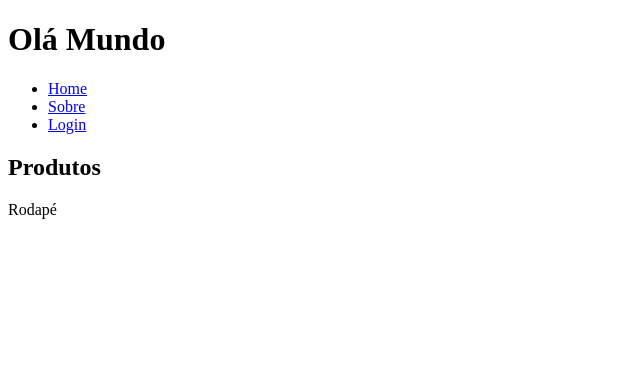
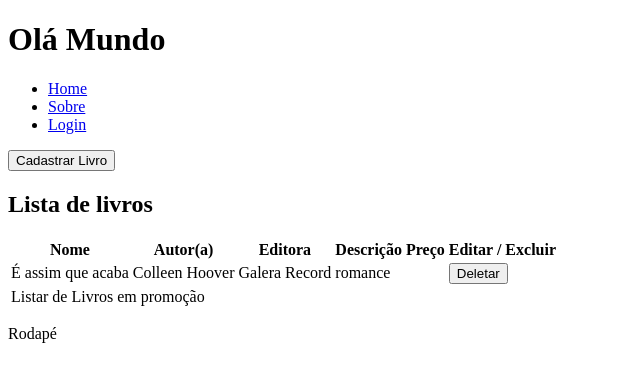
Before and after one commit to MarinnaSouza/app-react, a React (Vite) app: page /produtos in a window 1280 px wide. Shown: the top 382 px of the page, without its empty margins (0-640 px from the left). Built offline with nearby package versions, Linux system fonts and the light colour scheme; data requests are answered from the project's data file.

Commit message:
Listagem com o GET e Exclusão com o DELETE.

```diff
--- a/dados.json
+++ b/dados.json
@@ -1,20 +1,12 @@
 {
-    "produtos":[
+  "produtos": [
     {
-            "id": 1,
-            "nome":"É assim que acaba",
+      "id": "1",
+      "nome": "É assim que acaba",
       "autor": "Colleen Hoover",
       "editora": "Galera Record",
       "preço": 40,
       "desc": "romance"
-        },
-        {
-            "id": 2,
-            "nome":"O duque e eu",
-            "autor": "Julia Quinn",
-            "editora": "Arqueiro",
-            "preço": 50,
-            "desc": "romance"
     }
   ]
 }
--- a/src/routes/Login.jsx
+++ b/src/routes/Login.jsx
@@ -1,40 +1,40 @@
-import{useRef} from 'react'
-import Produtos from "./Produtos"
+import { useRef } from 'react';
+import Produtos from "./Produtos";
 
 export default function Login(){
     const user = useRef();
     const password = useRef();
 
     const getUser = sessionStorage.getItem('userData');
-    const getPassaword = sessionStorage.getItem('senhaData');
+    const getToken = sessionStorage.getItem('senhaData');
 
-    const handleSubmit = () =>{
+    const handleSubmit = (e) =>{
+        e.preventDefault(); // Previne o comportamento padrão de submit
 
-        if(user.current.value === 'Admin' && getPassaword.current.value ==='123456'){
-
+        if(user.current.value === 'Admin' && password.current.value === '160880'){
             //Autenticação
-            let token = Math.random().toString(16).substring(2)+Math.random().toString(16).substring(2);
+            let token = Math.random().toString(16).substring(2) + Math.random().toString(16).substring(2);
             sessionStorage.setItem('userData', 'Admin');
             sessionStorage.setItem('senhaData', token);
+            window.location.reload(); // Recarrega a página para refletir o login
         }else{
-            alert("Usuario ou senha invalidos")
+            alert("Usuário ou senha inválidos");
         }
     }
 
     return(
         <section>
-        {getUser && getPassaword ? (
+            {getUser && getToken ? (
                 <Produtos/>
-
-        ):(
+            ) : (
                 <form onSubmit={handleSubmit}>
-                <label htmlFor="usuario">Usuario:</label>
-                <input type="text" ref={user}/>
+                    <label htmlFor="usuario">Usuário:</label>
+                    <input type="text" ref={user} />
                     <label htmlFor="password">Senha</label>
-                <input type="password" ref={password}/>
+                    <input type="password" ref={password} />
                     <input type="submit" value="Login" />
                 </form>
             )}
         </section>
-    )
+    );
 }
--- a/src/routes/Produtos.jsx
+++ b/src/routes/Produtos.jsx
@@ -1,7 +1,59 @@
+import { useState, useEffect } from "react"
+
 export default function Produtos(){
+    const [produtosApi, setProdutosApi] = useState([])
+
+    useEffect(
+        () => {
+            fetch('http://localhost:5000/produtos')
+            .then((resp) => resp.json())
+            .then((resp) => setProdutosApi(resp))
+            .catch((error) => console.log(error))
+        },[]
+    )
+
+    const handleDelete = (id) => {
+        fetch(`http://localhost:5000/produtos/${id}`, {method: "delete"})
+        .then(()=> (window.location = '/produtos'))
+        .catch((error) => console.log(error))
+    }
     return(
         <section>
-            <h2>Produtos</h2>
+            <button>Cadastrar Livro</button>
+            <h1>Lista de livros</h1>
+            <table>
+                <thead>
+                    <tr>
+                        <th>Nome</th>
+                        <th>Autor(a)</th>
+                        <th>Editora</th>
+                        <th>Descrição</th>
+                        <th>Preço</th>
+                        <th>Editar / Excluir</th>
+                    </tr>
+                </thead>
+                <tbody>
+                    {produtosApi.map((prod) => (
+                        <tr key={prod.id}>
+                            <td>{prod.nome}</td>
+                            <td>{prod.autor}</td>
+                            <td>{prod.editora}</td>
+                            <td>{prod.desc}</td>
+                            <td>{prod.preco}</td>
+                            <td>
+                                <button onClick={handleDelete.bind(this, prod.id)}>Deletar</button>
+                            </td>
+
+                        </tr>
+                    ))
+                    }
+                </tbody>
+                <tfoot>
+                    <tr>
+                        <td colSpan="6" >Listar de Livros em promoção</td>
+                    </tr>
+                </tfoot>
+            </table>
         </section>
     )
 }
```
Lines whose indentation alone changed are shown as unchanged.
